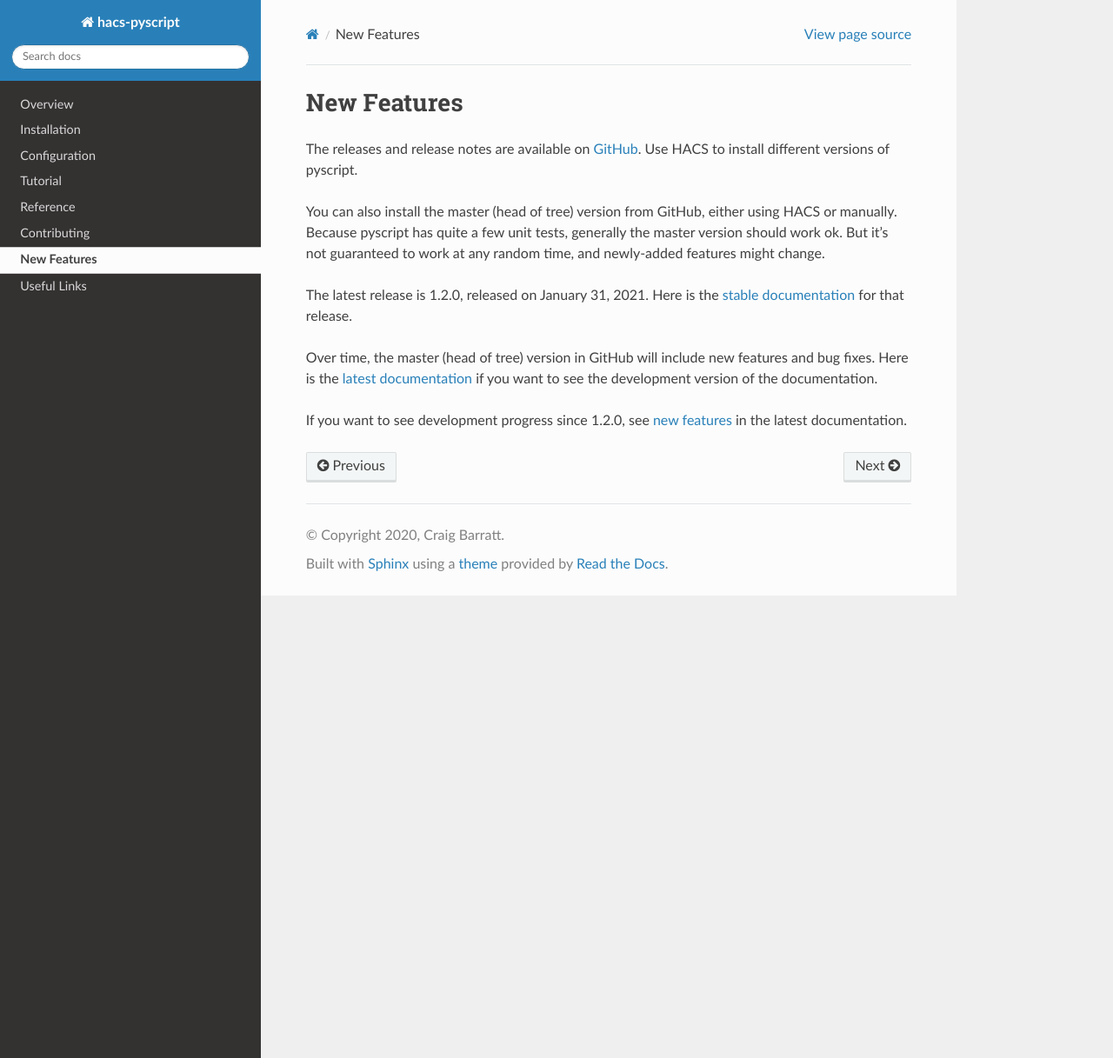
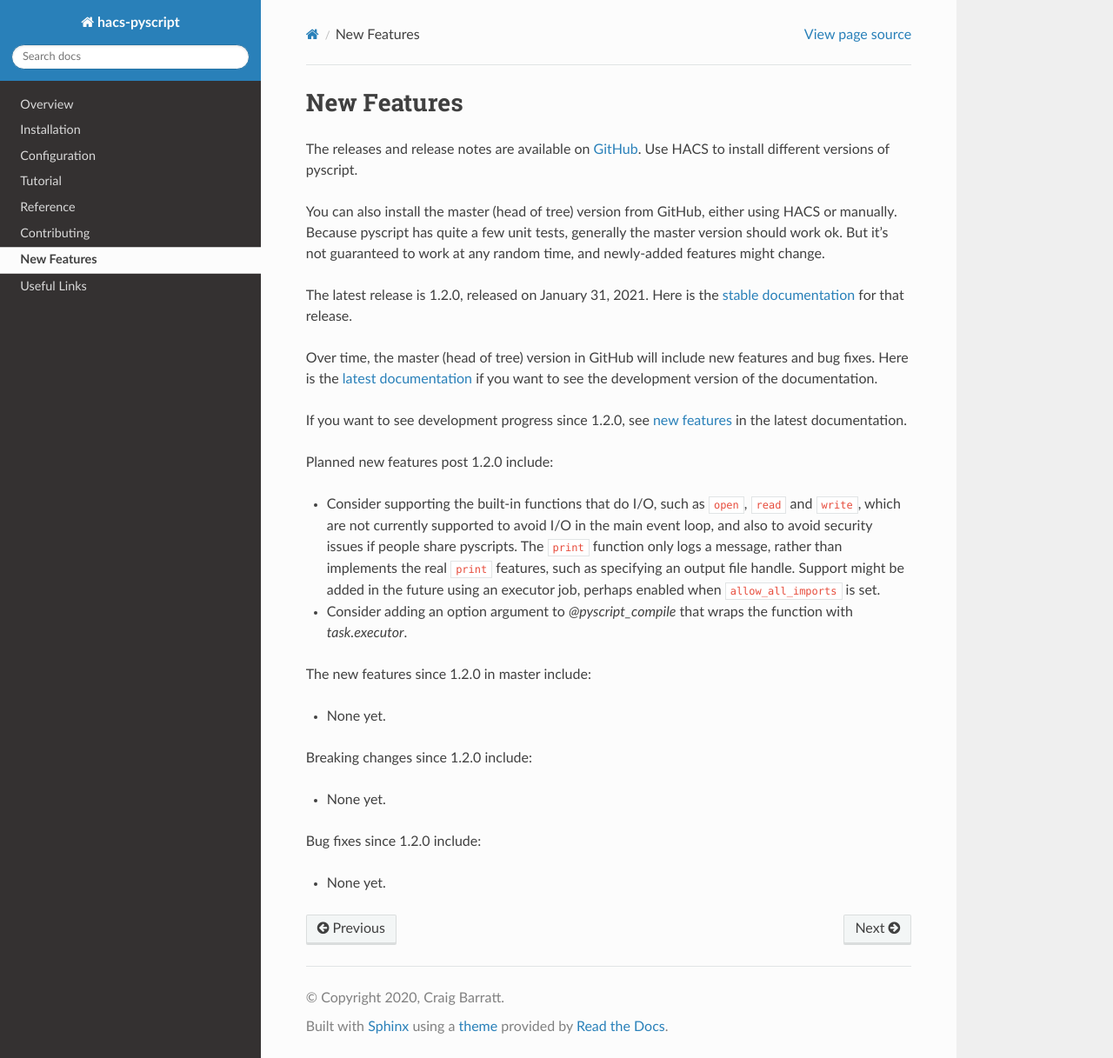
Before and after one commit to custom-components/pyscript, a Sphinx documentation site: the page built from docs/new_features.rst, in a window 1280 px wide and 1217 px high. Shown: the whole window at 87% size. Built offline with Sphinx 7.4.7 and the Read the Docs theme 2.0.0, drawn with Linux system fonts in a browser that asks for light colours.

Commit message:
updates post 1.2.0 release

```diff
--- a/docs/new_features.rst
+++ b/docs/new_features.rst
@@ -18,3 +18,24 @@
 If you want to see development progress since 1.2.0, see
 `new features <https://hacs-pyscript.readthedocs.io/en/latest/new_features.html>`__
 in the latest documentation.
+
+Planned new features post 1.2.0 include:
+
+- Consider supporting the built-in functions that do I/O, such as ``open``, ``read`` and ``write``, which
+  are not currently supported to avoid I/O in the main event loop, and also to avoid security issues if people
+  share pyscripts. The ``print`` function only logs a message, rather than implements the real ``print`` features,
+  such as specifying an output file handle. Support might be added in the future using an executor job, perhaps
+  enabled when ``allow_all_imports`` is set.
+- Consider adding an option argument to `@pyscript_compile` that wraps the function with `task.executor`.
+
+The new features since 1.2.0 in master include:
+
+- None yet.
+
+Breaking changes since 1.2.0 include:
+
+- None yet.
+
+Bug fixes since 1.2.0 include:
+
+- None yet.
```
